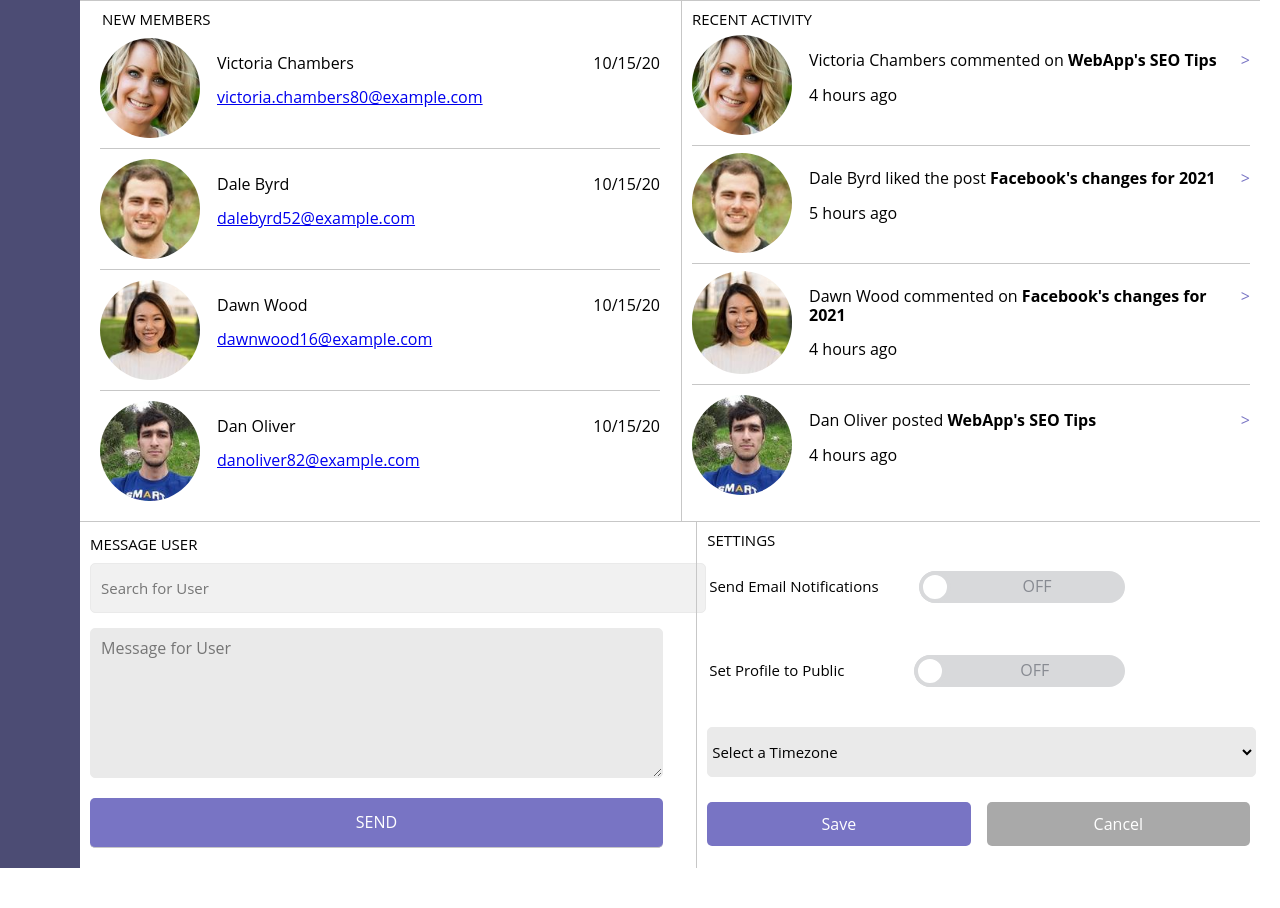
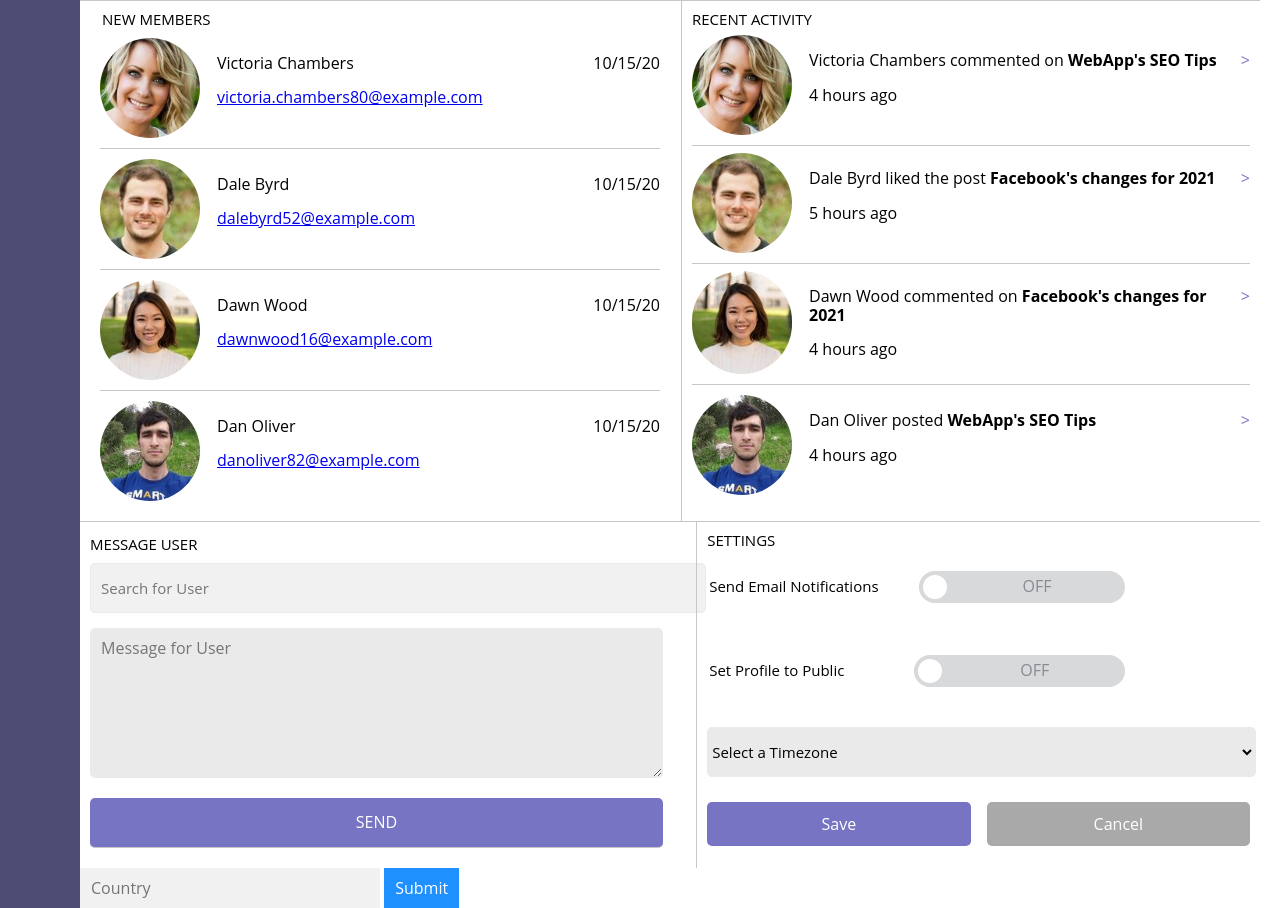
Before and after one commit to TeamAbella060420/U7-WebApp-Dashboard, a plain HTML site: page index.html in a window 1280 px wide. Shown: the part 1552-2460 px from the top of the page. Before the commit the page ends 2420 px from the top, so only its background shows below. Drawn offline with nearby package versions, Linux system fonts and the light colour scheme.

Commit message:
Update index.html

```diff
--- a/index.html
+++ b/index.html
@@ -11,6 +11,7 @@
     <title>WebApp Dashboard</title>
 </head>
 <body class="grid-container">
+
     <header class="header" id="home">
         <h1>WebApp&trade;</h1>
         <div class="icon-bell-container">
@@ -296,12 +297,20 @@
                 </div>
             </section>
         </section>
-
-
+      <!--Make sure the form has the autocomplete function switched off:-->
+        <form autocomplete="off" action="/action_page.php">
+            <div class="autocomplete" style="width:300px;">
+             <input id="myInput" type="text" name="myCountry" placeholder="Country">
+            </div>
+             <input type="submit">
+         </form>
 
     </main>
     <script src="https://cdn.jsdelivr.net/npm/chart.js"></script>
     <script src="js/app.js"></script>
+    <script>
+        autocomplete(document.getElementById("myInput"), countries);
+        </script>
 
 </body>
 </html>
```
